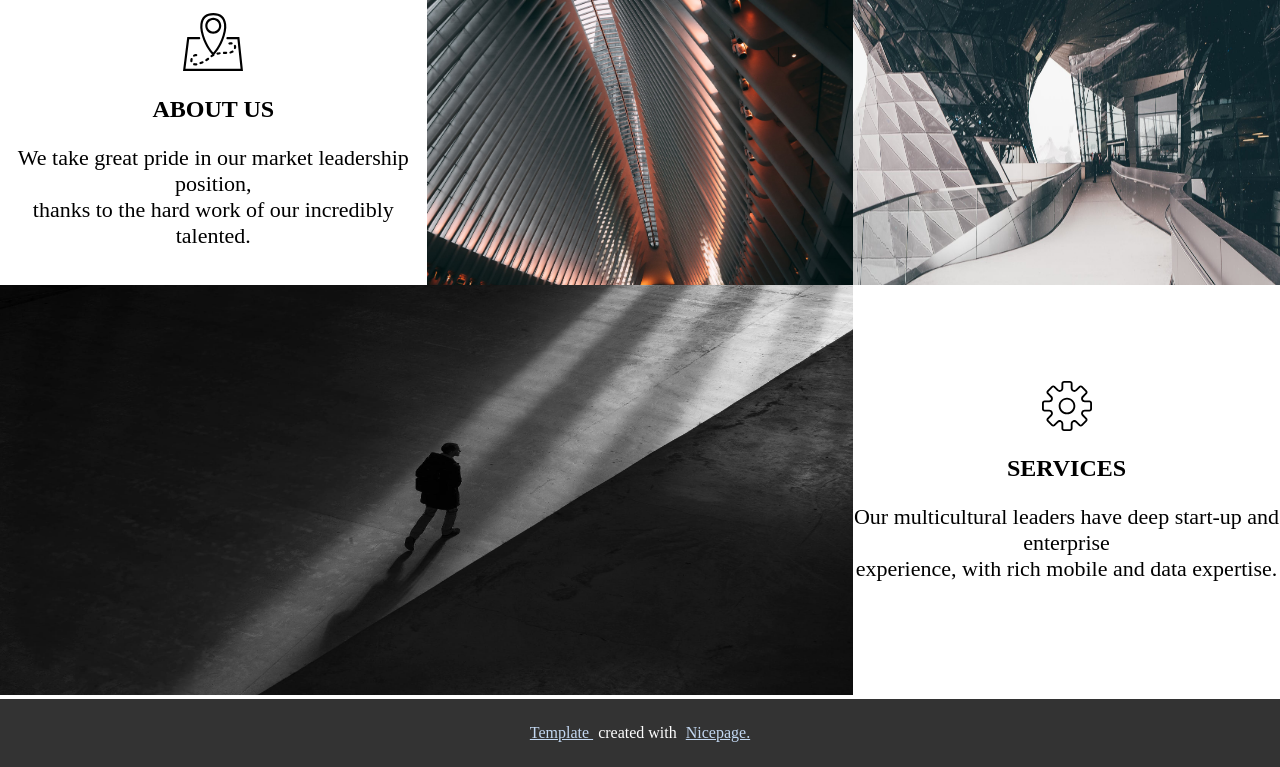
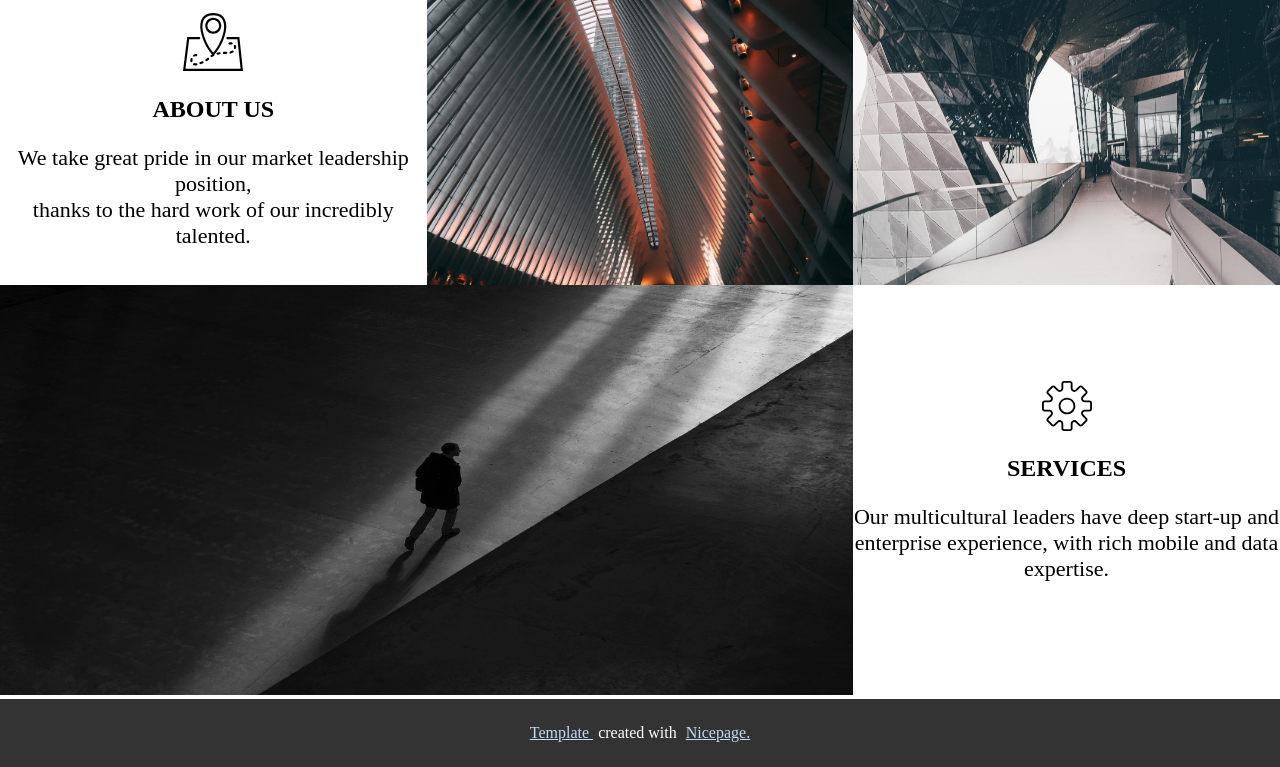
Before and after one commit to VinayakBahirat/grid-template-2, a plain HTML site: page index.html in a window 1280 px wide. Shown: the part 414-1181 px from the top of the page. Drawn offline with Linux system fonts and the light colour scheme.

Commit message:
first commit

```diff
--- a/index.html
+++ b/index.html
@@ -158,9 +158,8 @@
                     </h2>
                     <p class="font-size">
                         Our multicultural leaders have deep start-up and enterprise
-                        <span class="d-block">
                             experience, with rich mobile and data expertise.
-                        </span>
+
                     </p>
                 </div>
             </div>
```
